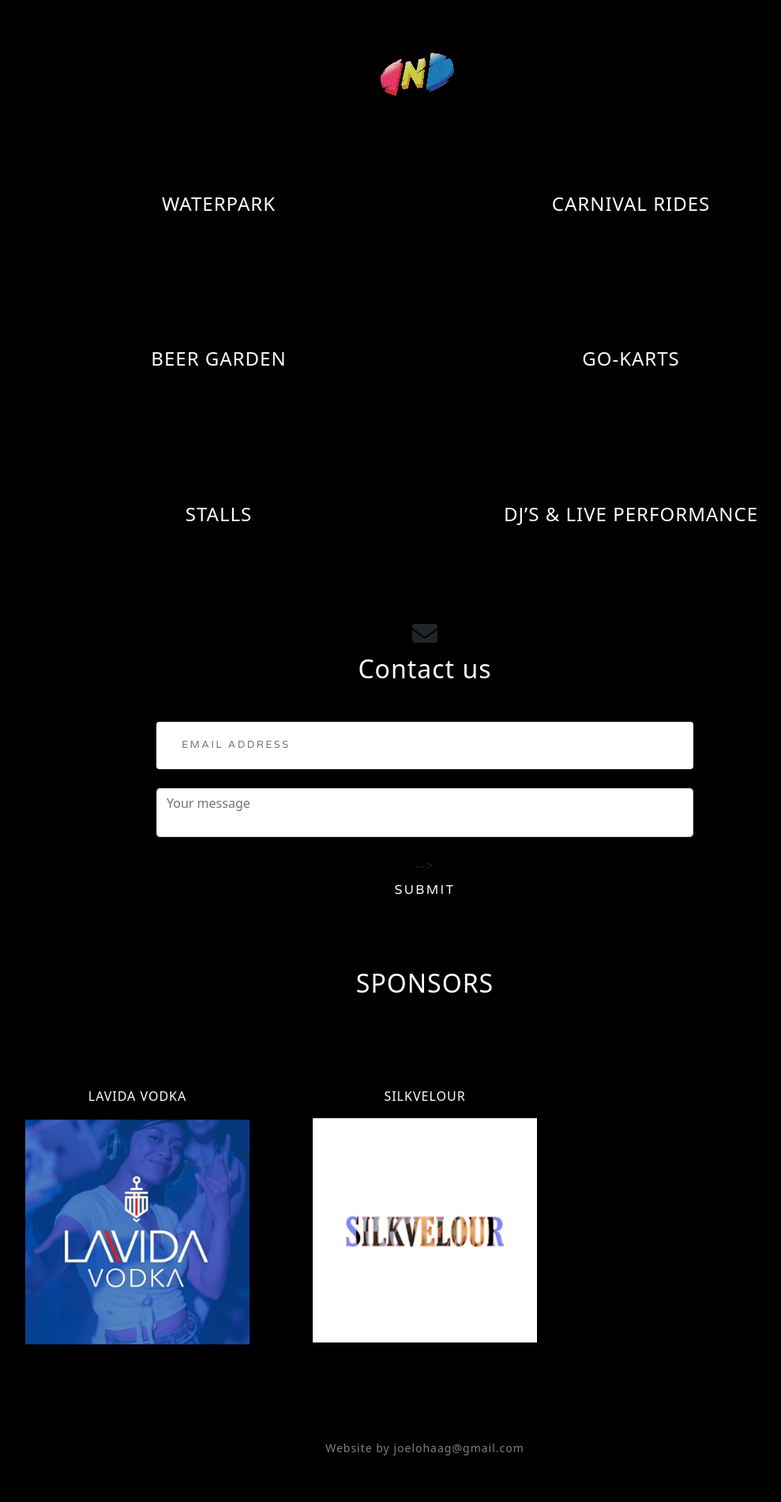
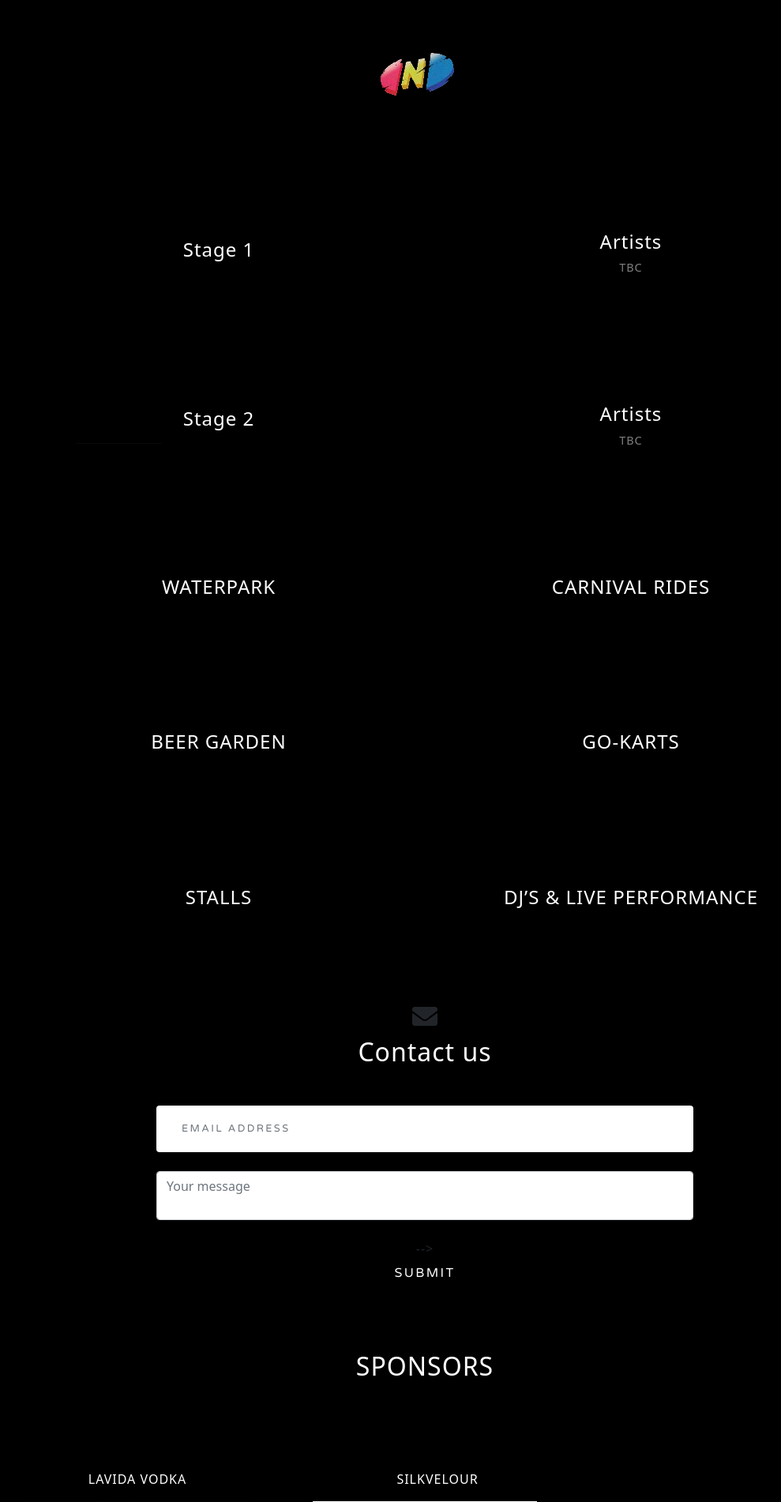
Before and after one commit to Joel-Haag/NexusDjango, a Django app: page / in a window 1280 px wide. Shown: the part 1191-3093 px from the top of the page at 79% size, without its empty margins (102-1091 px from the left). Before the commit the page ends 3034 px from the top, so only its background shows below. Run offline with Django 4.2, Linux system fonts and the light colour scheme; data comes from the database, SQL or seed files in the repository; both versions use the stored data as it was after the commit; some libraries are stand-ins or nearby versions.

Commit message:
added stage custom

```diff
--- a/NexusFinal/settings.py
+++ b/NexusFinal/settings.py
@@ -46,7 +46,7 @@ environ.Env.read_env()
 SECRET_KEY = env("SECRET_KEY")
 
 # SECURITY WARNING: don't run with debug turned on in production!
-DEBUG = False
+DEBUG = True
 
 ALLOWED_HOSTS = ["*"]
 
--- a/NexusFinal/urls.py
+++ b/NexusFinal/urls.py
@@ -15,12 +15,13 @@ Including another URLconf
 """
 from django.contrib import admin
 from django.urls import path, include
-from home.views import contact
+from home.views import contact, HomeView
 from django.views.generic.base import TemplateView  # import TemplateView
 
 urlpatterns = [
+    path("", include("home.urls")),
+    path("", HomeView, name="HomeView"),
     path("", contact, name="contact"),
-    path("", include("home.urls")),
     path("admin/", admin.site.urls),
     path(
         "robots.txt",
--- a/home/admin.py
+++ b/home/admin.py
@@ -1,6 +1,7 @@
 from django.contrib import admin
-from .models import DateRel
+from .models import DateRel, Artist
 
 # Register your models here.
 
+admin.site.register(Artist)
 admin.site.register(DateRel)
--- a/home/models.py
+++ b/home/models.py
@@ -6,14 +6,20 @@ from django.utils import timezone
 # Create your models here.
 
 
+class Artist(models.Model):
+    first_name = models.CharField(max_length=200)
+    last_name = models.CharField(max_length=50)
+    stage_name = models.CharField(max_length=50)
+    content = models.TextField()
+    stage_number = models.IntegerField()
+
+    def __str__(self):
+        return f"{self.stage_name} is {self.stage_number} long"
+
+
 class DateRel(models.Model):
     info_text = models.CharField(max_length=200)
     pub_date = models.DateTimeField("date published")
 
     def __str__(self):
         return self.info_text
-
-    @property
-    def date_to_release(self):
-        now = timezone.now()
-        return now - datetime.timedelta(days=1) <= self.pub_date <= now
--- a/home/urls.py
+++ b/home/urls.py
@@ -9,7 +9,7 @@ sitemaps = {"static": StaticSitemap}  # add StaticSitemap to the dictionary
 
 
 urlpatterns = [
-    path("", views.HomeView.as_view(), name=""),
+    path("", views.HomeView, name="HomeView"),
     path("", views.contact, name="contact"),
     path(
         "sitemap.xml",
--- a/home/views.py
+++ b/home/views.py
@@ -1,12 +1,13 @@
 from django.core.mail import send_mail
+from django.shortcuts import render
+from .models import *
 
 # Create your views here.
 
 
-from django.shortcuts import render
-from django.views import generic
-
-from .models import DateRel
+def HomeView(request):
+    performer = Artist.objects.order_by("stage_name")
+    return render(request, "home/home.html", {"performer": performer})
 
 
 def contact(request):
@@ -23,10 +24,5 @@ def contact(request):
     return render(request, "home/home.html")
 
 
-class HomeView(generic.ListView):
-    template_name = "home/home.html"
-    context_object_name = "date_info"
-
-    def get_queryset(self):
-        """Return Date."""
-        return DateRel.objects.order_by("-pub_date")[:5]
+# class HomeView:
+# template_name = "home/home.html"
--- a/templates/home/home.html
+++ b/templates/home/home.html
@@ -84,7 +84,7 @@
 </section>
 
 <!-- Projects-->
-<!--
+
 <section class="projects-section bg-black" id="Artists">
     <div class="container px-4 px-lg-5">
 
@@ -111,20 +111,13 @@
                 <div class="bg-black text-center h-100 project">
                     <div class="d-flex h-100">
                         <div class="project-text w-100 my-auto text-center text-lg-left">
-                            <h4 class="text-white">Artists</h4>
-                            <p class="mb-0 text-white-50">FILIPE </p>
-                            <p class="mb-0 text-white-50">LARRY DIGITAL </p>
-                            <p class="mb-0 text-white-50">TSHIAMO & NKANDU </p>
-                            <p class="mb-0 text-white-50">MOLOTOV </p>
-                            <p class="mb-0 text-white-50">ITS OFFICIAL Q (DJ Q) </p>
-                            <p class="mb-0 text-white-50">RAY SQUARED  </p>
-                            <p class="mb-0 text-white-50">FRANADILLA & LORENZO </p>
-                            <p class="mb-0 text-white-50">VIN GROOVIN </p>
-                            <p class="mb-0 text-white-50">CORNELIUS </p>
-                            <p class="mb-0 text-white-50">SOUL NATIVES </p>
-                            <p class="mb-0 text-white-50">GUMZ MUSIC </p>
-                            <p class="mb-0 text-white-50">ESONA </p>
+                         <h4 class="text-white">Artists</h4>
+                            {% for performers in performer %}
 
+                                {% if performers.stage_number == 1 %}
+                                    <p class="mb-0 text-white-50">{{ performers.stage_name }} </p>
+                                {% endif %}
+                            {% endfor %}
                         </div>
                     </div>
                 </div>
@@ -148,18 +141,12 @@
                     <div class="d-flex h-100">
                         <div class="project-text w-100 my-auto text-center text-lg-left">
                             <h4 class="text-white">Artists</h4>
-                            <p class="mb-0 text-white-50">DAZED </p>
-                            <p class="mb-0 text-white-50">NEO BRANDON </p>
-                            <p class="mb-0 text-white-50">GALILEO</p>
-                            <p class="mb-0 text-white-50">NO TIME FOR SPACE - ETHAN</p>
-                            <p class="mb-0 text-white-50">BLACK LAKE</p>
-                            <p class="mb-0 text-white-50">DAVID & GREVOL</p>
-                            <p class="mb-0 text-white-50">200 TONE</p>
-                            <p class="mb-0 text-white-50">BEEMINDFUL (CPT)</p>
-                            <p class="mb-0 text-white-50">NATASA</p>
-                            <p class="mb-0 text-white-50">AVI SUBBAN </p>
-                            <p class="mb-0 text-white-50">RYAN MURGATROID</p>
-                            <p class="mb-0 text-white-50">DOGSTAR & ILLING B2B</p>
+                            {% for performers in performer %}
+
+                                {% if performers.stage_number == 2 %}
+                                    <p class="mb-0 text-white-50">{{ performers.stage_name }} </p>
+                                {% endif %}
+                            {% endfor %}
 
                         </div>
                     </div>
@@ -169,7 +156,7 @@
 
     </div>
 </section>
--->
+
 <section class="projects-section bg-black" id="Attractions">
     <div class="container px-4 px-lg-5">
         <div class="row gx-0 mb-5 mb-lg-0 justify-content-center">
@@ -301,9 +288,12 @@
                 <div class="card py-4 h-100 bg-black">
                     <div class="card-body text-center ">
                         <br/>
-                        <p class="text-white" >
-                            SILKVELOUR
-                        </p>
+                    <ul>
+                              <p class="text-white" >
+                                SILKVELOUR
+                              </p>
+
+                    </ul>
                         <div class="small text-white-50"><img class="img-fluid" src="{% static 'home/images/sponser2.jpg' %}"
                                                               alt="SILKVELOUR"/></div>
                     </div>
@@ -312,6 +302,7 @@
         </div>
     </div>
 </section>
+
 
 <!-- Contact
 <section class="contact-section bg-black">
```
Also changed, not shown: db.sqlite3, home/migrations/0001_initial.py (deleted).
